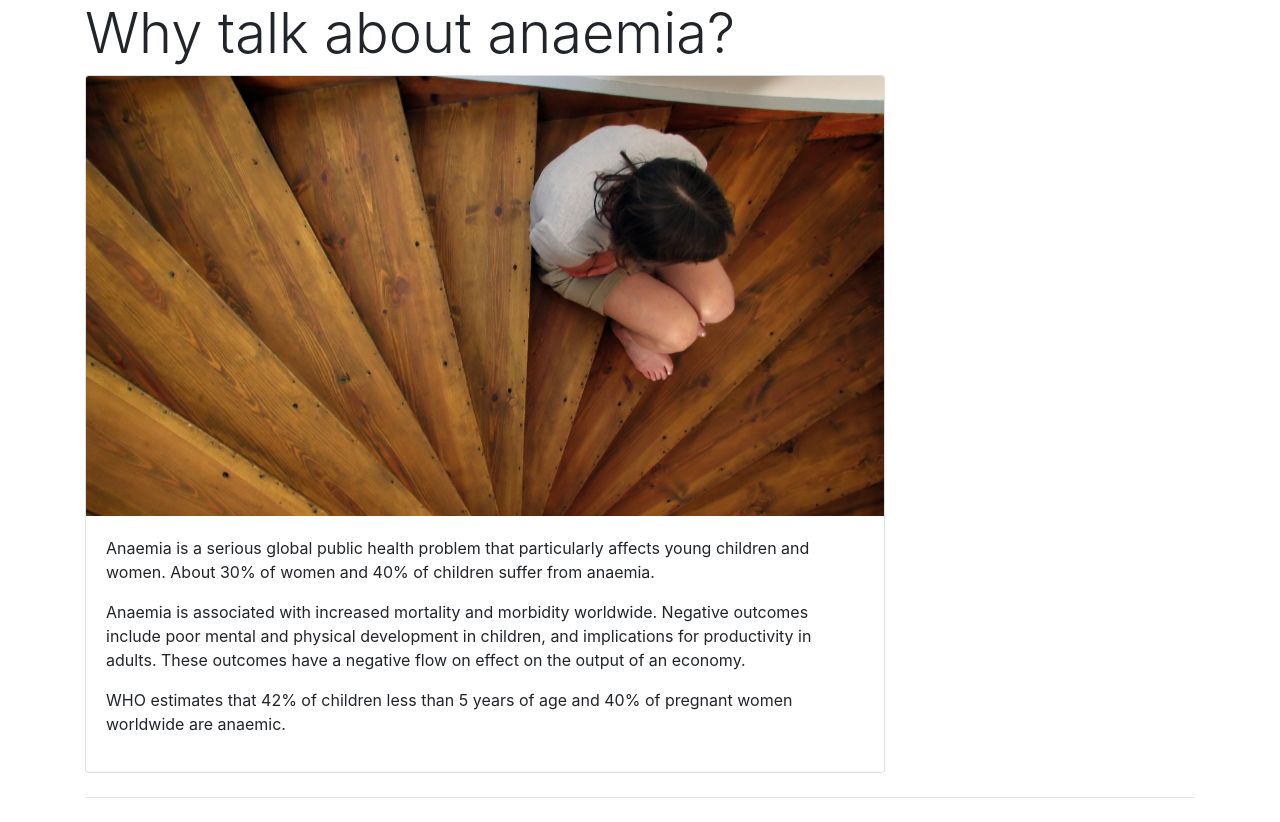
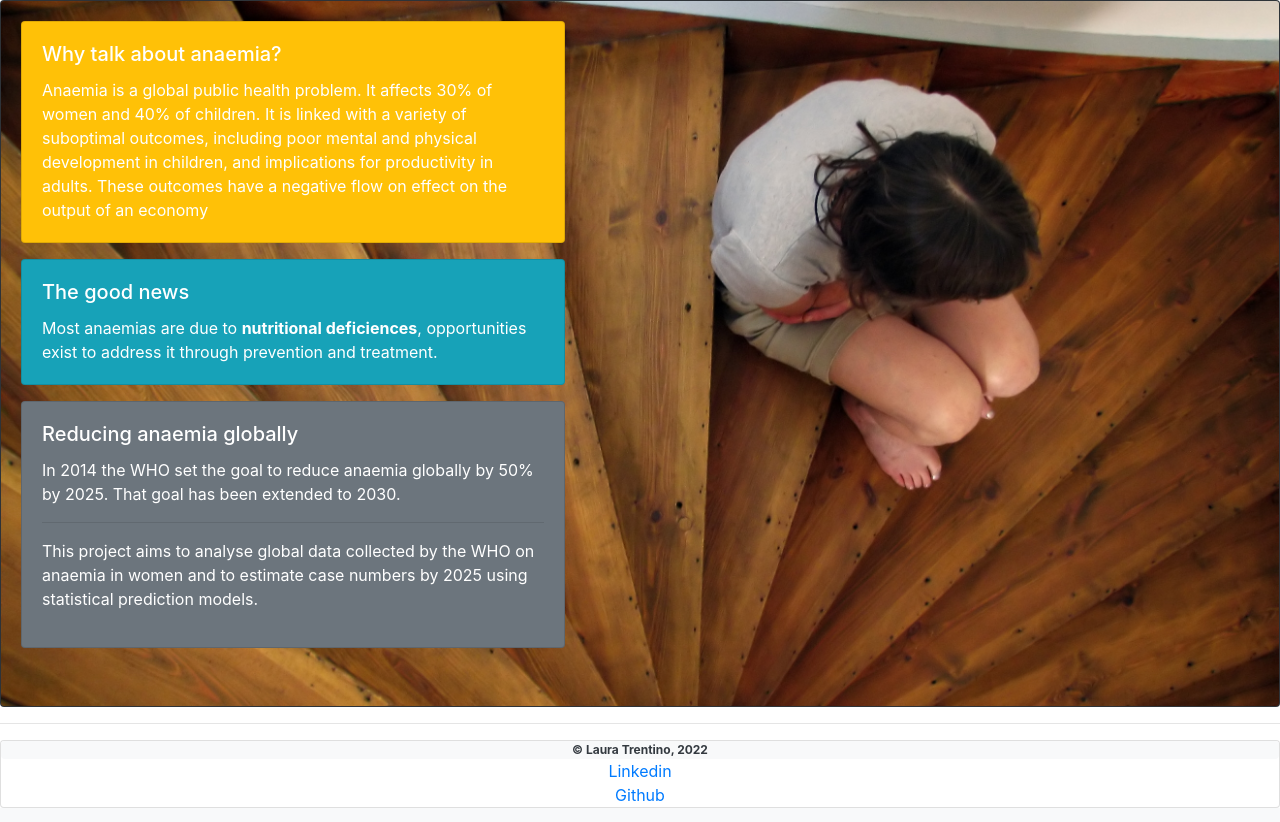
Before and after one commit to ltrentino/anaemia_project, a Flask app: page / in a window 1280 px wide. Shown: the part 56-878 px from the top of the page. Run offline with Flask 2, Linux system fonts and the light colour scheme; some libraries are stand-ins or nearby versions.

Commit message:
updates on app and html

```diff
--- a/app/templates/index.html
+++ b/app/templates/index.html
@@ -4,7 +4,8 @@
 <head>
   <meta charset="UTF-8">
   <title>Anaemia project - 2000-2019 WHO data</title>
-  <link rel="stylesheet" href="https://stackpath.bootstrapcdn.com/bootstrap/4.3.1/css/bootstrap.min.css" integrity="sha384-ggOyR0iXCbMQv3Xipma34MD+dH/1fQ784/j6cY/iJTQUOhcWr7x9JvoRxT2MZw1T" crossorigin="anonymous">
+  <link rel="stylesheet" href="https://stackpath.bootstrapcdn.com/bootstrap/4.3.1/css/bootstrap.min.css"
+  integrity="sha384-ggOyR0iXCbMQv3Xipma34MD+dH/1fQ784/j6cY/iJTQUOhcWr7x9JvoRxT2MZw1T" crossorigin="anonymous">
   <!-- <link rel="stylesheet" href="../static/css/style.css"> -->
 </head>
 
@@ -13,7 +14,8 @@
 
   <nav class="navbar navbar-expand-lg navbar-light bg-light">
     <a class="navbar-brand" href="/">Global Anaemia Home</a>
-    <button class="navbar-toggler" type="button" data-toggle="collapse" data-target="#navbarSupportedContent" aria-controls="navbarSupportedContent" aria-expanded="false" aria-label="Toggle navigation">
+    <button class="navbar-toggler" type="button" data-toggle="collapse" data-target="#navbarSupportedContent"
+    aria-controls="navbarSupportedContent" aria-expanded="false" aria-label="Toggle navigation">
       <span class="navbar-toggler-icon"></span>
     </button>
 
@@ -26,10 +28,12 @@
           <a class="nav-link" href="forecast.html">Forecast</a>
         </li>
         <li class="nav-item">
-          <a class="nav-link" href="https://ghoapi.azureedge.net/api/NUTRITION_ANAEMIA_REPRODUCTIVEAGE_PREV" target="_blank" rel="noopener noreferrer" >API</a>
+          <a class="nav-link" href="https://ghoapi.azureedge.net/api/NUTRITION_ANAEMIA_REPRODUCTIVEAGE_PREV"
+            target="_blank" rel="noopener noreferrer" >API</a>
         </li>
         <li class="nav-item">
-          <a class="nav-link" href="https://www.who.int/data/gho/data/themes/topics/anaemia_in_women_and_children" target="_blank" rel="noopener noreferrer" >WHO link</a>
+          <a class="nav-link" href="https://www.who.int/data/gho/data/themes/topics/anaemia_in_women_and_children"
+            target="_blank" rel="noopener noreferrer" >WHO link</a>
         </li>
       </ul>
     </div>
@@ -38,30 +42,57 @@
 
 
 
-  <div class="container">
-    <!-- <div class="jumbotron"> -->
-      <h1 class="display-4">Why talk about anaemia?</h1>
 
+  <div class="card bg-dark text-white">
+    <img class="card-img" src="../static/images/downhill.jpg" alt="Card image">
+    <div class="card-img-overlay">
 
-      <div class="card" style="width: 50rem;">
-        <img src="../../images/downhill.jpg" class="card-img-top" alt="...">
+      <div class="card text-white bg-warning mb-3" style="max-width: 34rem;">
         <div class="card-body">
-          <p class="card-text">Anaemia is a serious global public health problem that particularly affects young children and women. About 30% of women and 40% of children suffer from anaemia.
-              <p>Anaemia is associated with increased mortality and morbidity worldwide. Negative outcomes include poor mental and physical development in children, and implications for productivity in adults. These outcomes have a negative flow on effect on the output of an economy.</p>
-              <p>WHO estimates that 42% of children less than 5 years of age and 40% of pregnant women worldwide are anaemic. </p>
+          <h5 class="card-title">Why talk about anaemia?</h5>
+          <p class="card-text">Anaemia is a global public health problem. It affects 30% of women and 40% of children.
+            It is linked with a variety of suboptimal outcomes, including poor mental and
+              physical development in children, and implications for productivity in adults. These outcomes have a negative flow on
+               effect on the output of an economy</p>
         </div>
       </div>
 
 
-        <hr class="my-4">
 
-        <p class="lead"></p>
+      <div class="card text-white bg-info mb-3" style="max-width: 34rem;">
+        <div class="card-body">
+          <h5 class="card-title">The good news</h5>
+          <p class="card-text">Most anaemias are due to <strong>nutritional deficiences</strong>, opportunities exist to address it through prevention and treatment.</p>
+        </div>
+      </div>
 
+      <div class="card text-white bg-secondary mb-3" style="max-width: 34rem;">
+        <div class="card-body">
+          <h5 class="card-title">Reducing anaemia globally</h5>
+          <p class="card-text">In 2014 the WHO set the goal to reduce anaemia globally by 50% by 2025. That goal has been extended to 2030.</p>
+          <hr>
+          <p>This project aims to analyse global data collected by the WHO on anaemia in women and to estimate case numbers by 2025
+            using statistical prediction models. </p>
 
+        </div>
+      </div>
+
+      </div>
     </div>
   </div>
 
 
-<script src="https://code.jquery.com/jquery-3.3.1.slim.min.js" integrity="sha384-q8i/X+965DzO0rT7abK41JStQIAqVgRVzpbzo5smXKp4YfRvH+8abtTE1Pi6jizo" crossorigin="anonymous"></script>
-<script src="https://cdnjs.cloudflare.com/ajax/libs/popper.js/1.14.7/umd/popper.min.js" integrity="sha384-UO2eT0CpHqdSJQ6hJty5KVphtPhzWj9WO1clHTMGa3JDZwrnQq4sF86dIHNDz0W1" crossorigin="anonymous"></script>
-<script src="https://stackpath.bootstrapcdn.com/bootstrap/4.3.1/js/bootstrap.min.js" integrity="sha384-JjSmVgyd0p3pXB1rRibZUAYoIIy6OrQ6VrjIEaFf/nJGzIxFDsf4x0xIM+B07jRM" crossorigin="anonymous"></script>
+  <hr>
+  <div class="card text-center">
+  <a class="badge bg-light text-dark">© Laura Trentino, 2022</a>
+  <a class="badge bg-light text-dark"><a href = "https://au.linkedin.com/in/laura-trentino-526763216">Linkedin</a>
+  <a class="badge bg-light text-dark"><a href = "https://github.com/ltrentino">Github</a>
+  </div>
+
+
+<script src="https://code.jquery.com/jquery-3.3.1.slim.min.js" integrity="sha384-q8i/X+965DzO0rT7abK41JStQIAqVgRVzpbzo5smXKp4YfRvH+8abtTE1Pi6jizo"
+  crossorigin="anonymous"></script>
+<script src="https://cdnjs.cloudflare.com/ajax/libs/popper.js/1.14.7/umd/popper.min.js"
+  integrity="sha384-UO2eT0CpHqdSJQ6hJty5KVphtPhzWj9WO1clHTMGa3JDZwrnQq4sF86dIHNDz0W1" crossorigin="anonymous"></script>
+<script src="https://stackpath.bootstrapcdn.com/bootstrap/4.3.1/js/bootstrap.min.js"
+  integrity="sha384-JjSmVgyd0p3pXB1rRibZUAYoIIy6OrQ6VrjIEaFf/nJGzIxFDsf4x0xIM+B07jRM" crossorigin="anonymous"></script>
```
Also changed, not shown: app/app.py (+9 -1 lines), app/templates/dashboard.html (+7 -0 lines), app/templates/forecast.html (+11 -0 lines), app/static/images/downhill.jpg (renamed from images/downhill.jpg), images/tired.jpg (deleted), images/wordcloud.png (deleted).
